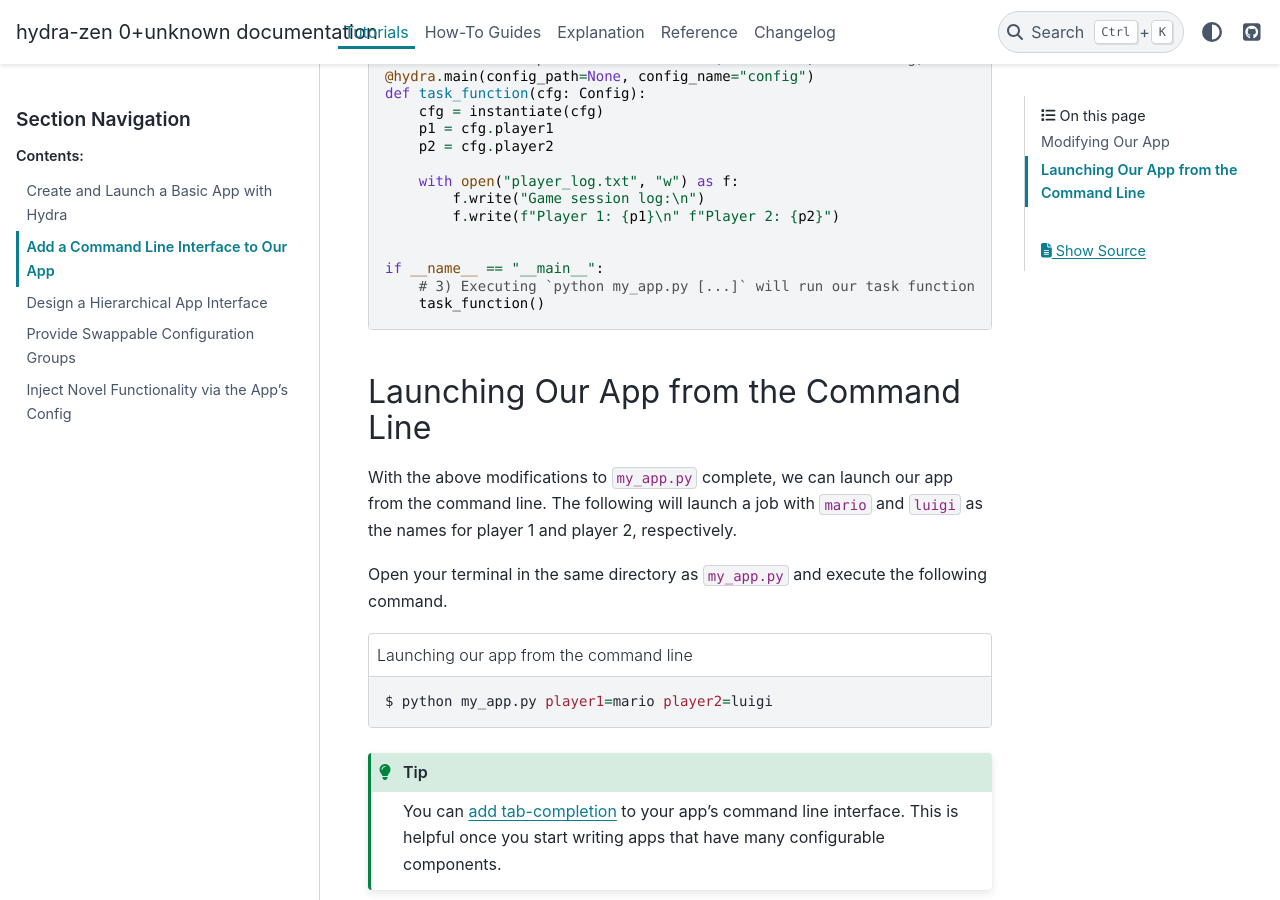
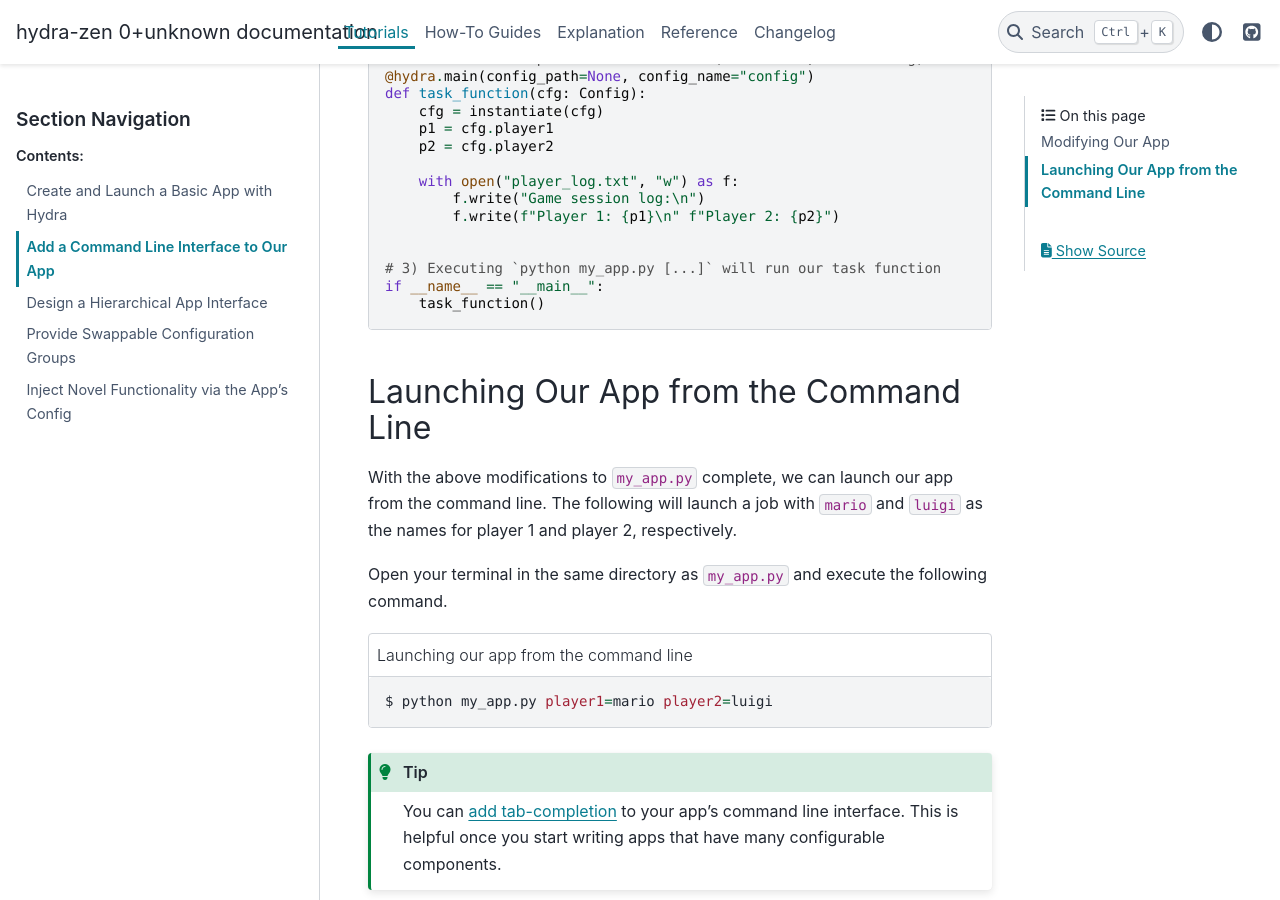
Before and after one commit to mit-ll-responsible-ai/hydra-zen, a Sphinx documentation site: the page built from docs/source/tutorials/add_cli.rst, in a window 1280 px wide and 900 px high, scrolled down 1204 px. Built offline with Sphinx 7.4.7 and the PyData theme 0.15.4, drawn with Linux system fonts in a browser that asks for light colours.

Commit message:
make comment more obvious

```diff
--- a/docs/source/tutorials/add_cli.rst
+++ b/docs/source/tutorials/add_cli.rst
@@ -56,8 +56,8 @@ Modify your script to match this:
            f.write(f"Player 1: {p1}\n" f"Player 2: {p2}")
 
 
+   # 3) Executing `python my_app.py [...]` will run our task function
    if __name__ == "__main__":
-       # 3) Executing `python my_app.py [...]` will run our task function
        task_function()
 
 
```
